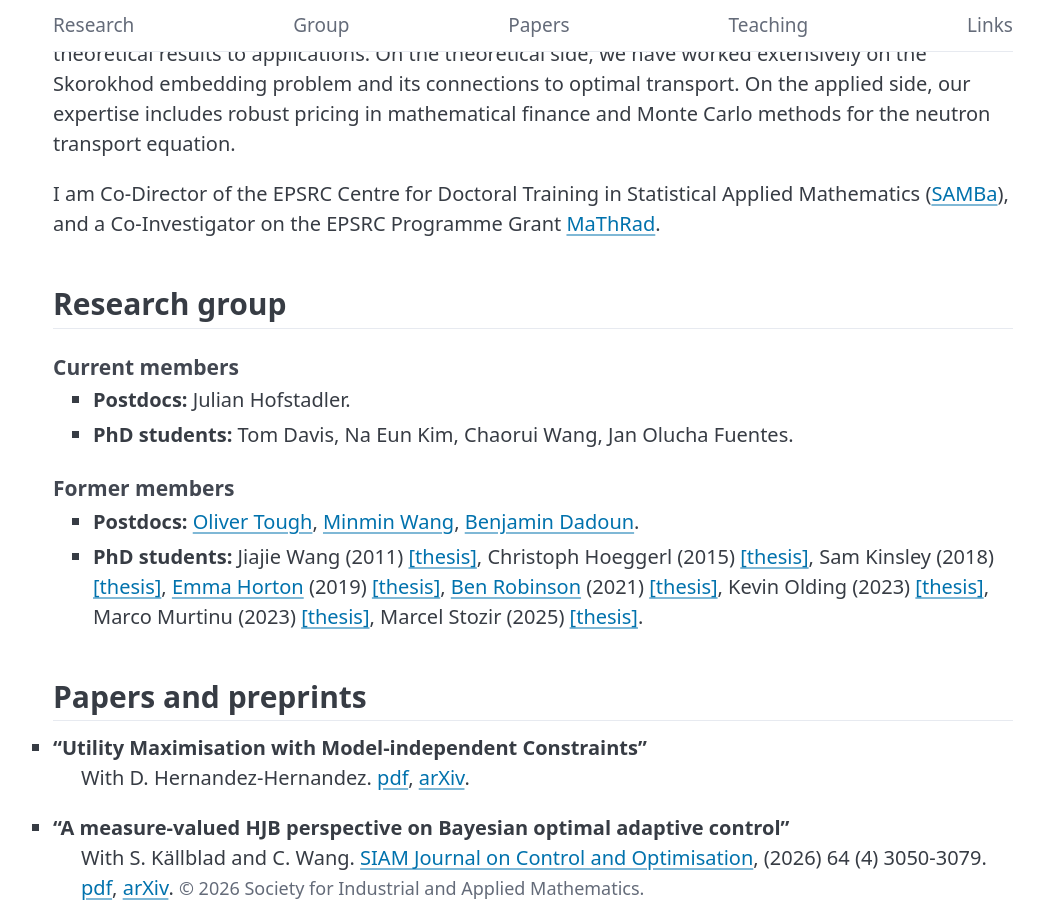
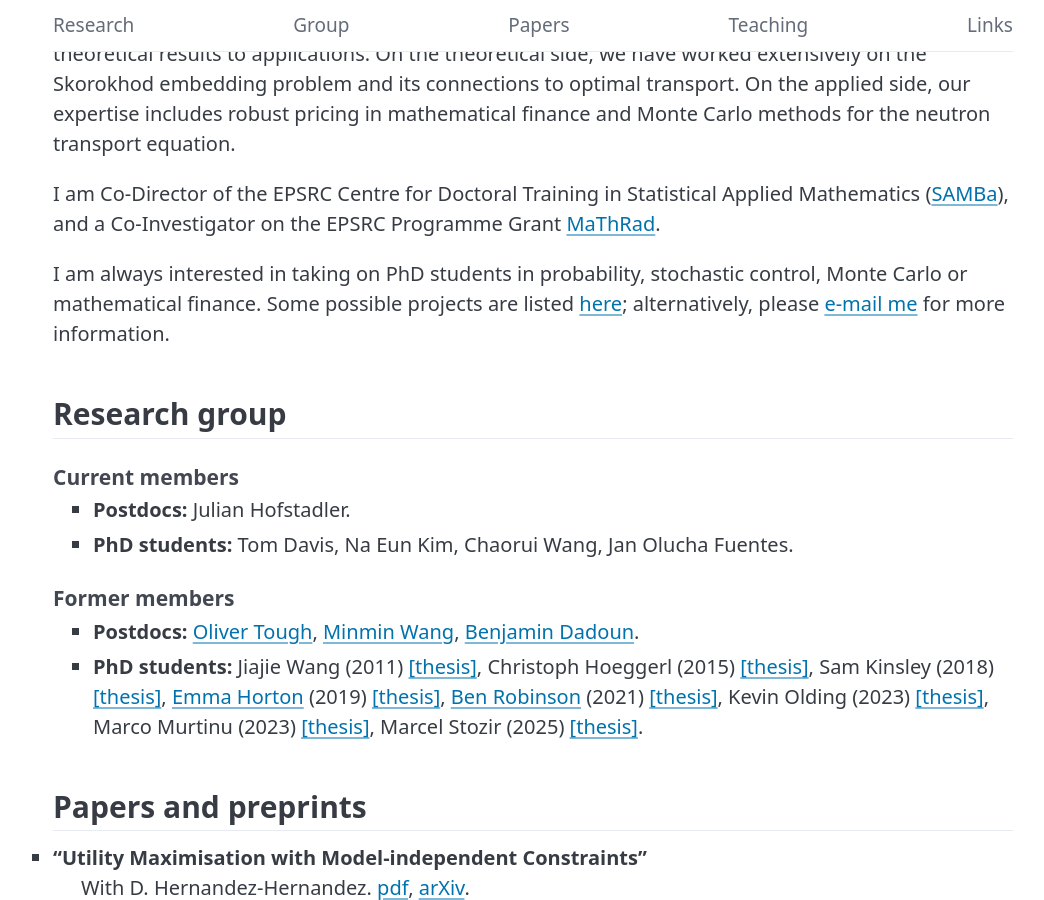
Before and after one commit to amgc500/amgc500.github.io, a Jekyll site: the page built from index.html, in a window 1280 px wide and 900 px high, scrolled down 604 px. Shown: the whole window, without its empty margins (107-1151 px from the left). Built offline with Jekyll 4.4.1, drawn with Linux system fonts in a browser that asks for light colours; some of the changed text lies outside the part shown.

Commit message:
Moved things a bit

```diff
--- a/index.html
+++ b/index.html
@@ -55,6 +55,12 @@ title: null
     Co-Investigator on the EPSRC Programme Grant
     <a href="https://mathrad.ac.uk/">MaThRad</a>.
   </p>
+
+    <p>I am always interested in taking on PhD students in probability, stochastic
+     control, Monte Carlo or mathematical finance. Some possible projects are
+     listed <a href="https://www.bath.ac.uk/research/centres/probability-laboratory/postgraduate-study/">here</a>;
+     alternatively, please <a href="mailto:{{ site.contact.email }}">e-mail me</a> for more information.</p>
+
 </section>
 
 <section id="group">
```
Also changed, not shown: other parts of index.html (+0 -4 lines), 1 other file.
